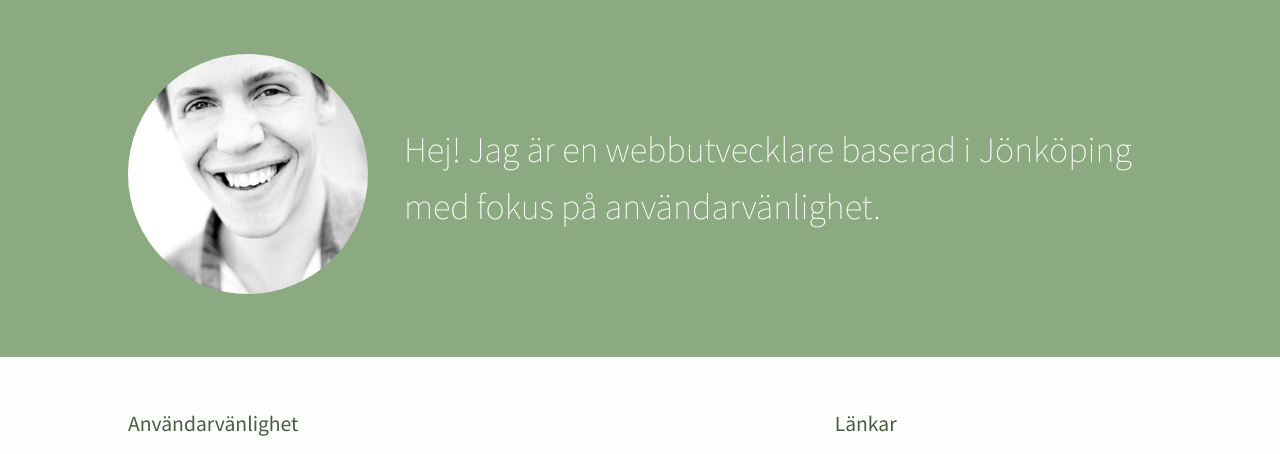
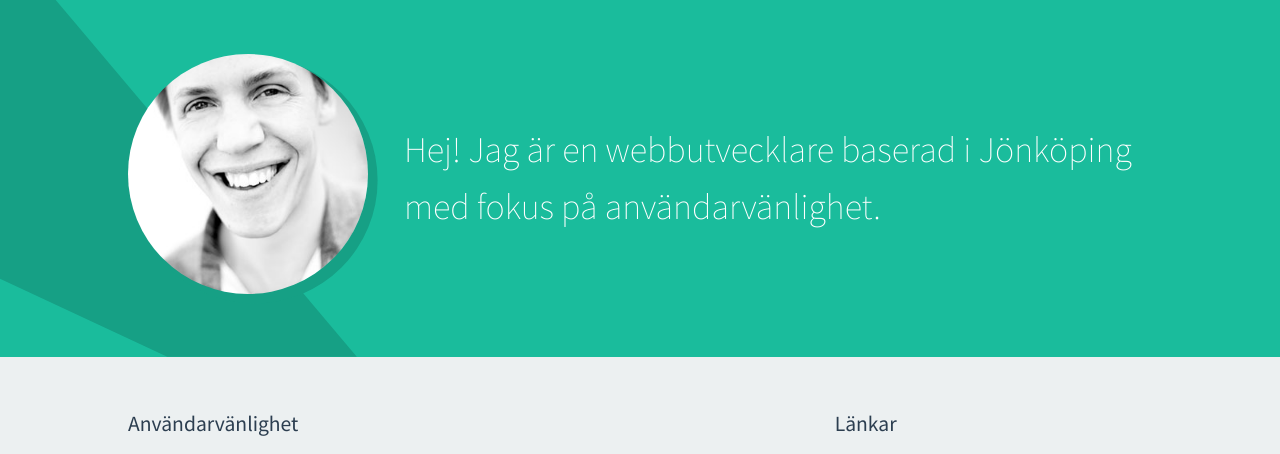
Before and after one commit to hampusn/hampusnord.in, a website: page index.html in a window 1280 px wide. Shown: the top 454 px of the page. Drawn offline with Linux system fonts and the light colour scheme.

Commit message:
New colors and some svg bg

```diff
--- a/assets/src/sass/_base.scss
+++ b/assets/src/sass/_base.scss
@@ -6,10 +6,10 @@
  * Contains base styling and resets.
  */
 
-$color-background: #fdfffd;
-$color-background-alt: #8caa81;
+$color-background: #ecf0f1;
+$color-background-alt: #ecf0f1;
 
-$color-text: darken(#65855a, 13%);
+$color-text: #2c3e50;
 $color-text-alt: #fff;
 
 $font-stack-base: "Roboto", sans-serif;
--- a/assets/src/sass/modules/_button.scss
+++ b/assets/src/sass/modules/_button.scss
@@ -15,7 +15,8 @@
  * 1. Config
  ******************/
 
-$button-color: darken(#8caa81, 20%);
+$button-color: #1abc9c;
+$button-border-color: #16a085;
 $button-text-color: #fff;
 
 
@@ -27,7 +28,7 @@ $button-text-color: #fff;
   @include transition(background-color 0.15s ease-out);
 
   background: $button-color;
-  border-bottom: 3px solid darken($button-color, 20%);
+  border-bottom: 3px solid $button-border-color;
   border-radius: 4px;
   color: $button-text-color;
   display: inline-block;
@@ -36,13 +37,14 @@ $button-text-color: #fff;
   position: relative;
 
   &:visited {
-    background-color: darken($button-color, 10%);
+    background-color: darken($button-color, 5%);
+    border-color: darken($button-border-color, 5%);
     color: $button-text-color;
   }
 
   &:hover {
-    background: lighten($button-color, 10%);
-    border-bottom-color: darken($button-color, 10%);
+    background: lighten($button-color, 5%);
+    border-bottom-color: darken($button-border-color, 5%);
 
     color: $button-text-color;
   }
--- a/assets/src/sass/sections/_greeting.scss
+++ b/assets/src/sass/sections/_greeting.scss
@@ -15,7 +15,8 @@
  * 1. Config
  ****************/
 
-$background: #8caa81;
+$background: #1abc9c;
+$background-alt: #16a085;
 $color: #fff;
 
 
@@ -31,9 +32,12 @@ $color: #fff;
   margin-bottom: 1em;
   padding-bottom: 3em;
   padding-top: 3em;
+  position: relative;
 
   .container.flex {
     @include align-items(center);
+    position: relative;
+    z-index: 2;
   }
 
   .photo-wrapper {
@@ -41,10 +45,23 @@ $color: #fff;
     width: 240px;
   }
 
+  .photo {
+    box-shadow: 0.4rem 0.4rem 0 0.2rem #16a085;
+  }
+
   h1 {
     @include flex(1);
 
     margin: 0;
+  }
+
+  svg {
+    fill: $background-alt;
+    height: 100%;
+    left: 0;
+    position: absolute;
+    top: 0;
+    width: auto;
   }
 }
 
--- a/index.html
+++ b/index.html
@@ -18,6 +18,10 @@
 
           <h1>Hej! Jag är en webbutvecklare baserad i Jönköping med fokus på användarvänlighet.</h1>
         </div><!--! .container -->
+
+        <svg version="1.1" xmlns="http://www.w3.org/2000/svg" xmlns:xlink="http://www.w3.org/1999/xlink" width="32" height="32" viewBox="0 0 32 32" aria-hidden="true">
+          <path d="M0 0 L5 0 L32 32 L15 32 L0 25"></path>
+        </svg>
       </div><!--! .greeting -->
 
       <div class="section experience">
--- a/package.json
+++ b/package.json
@@ -1,7 +1,7 @@
 {
   "name": "hampusnordin",
   "description": "",
-  "version": "0.1.2",
+  "version": "0.2.1",
   "dependencies": {},
   "devDependencies": {
     "gulp": "^3.8.10",
```
Also changed, not shown: assets/build/css/main.css.
